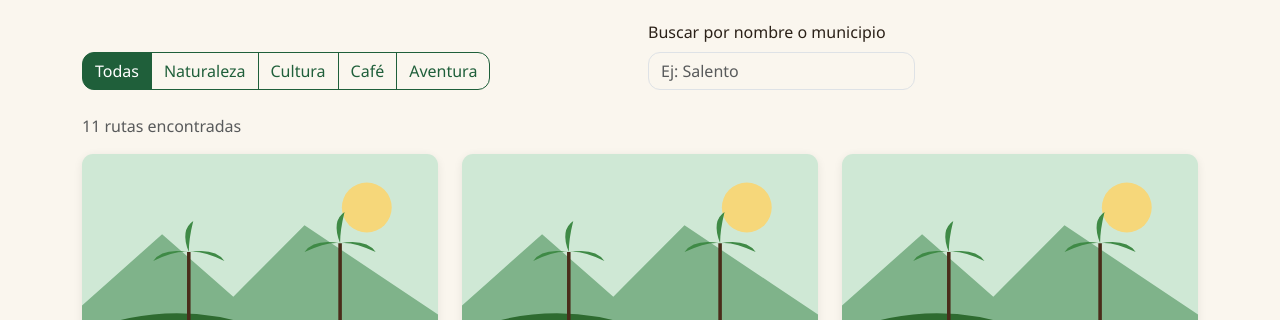
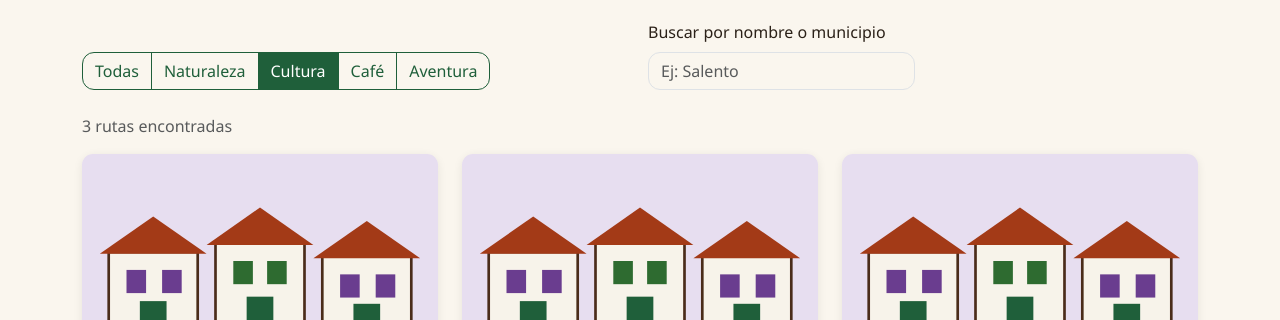
Before and after one commit to BrynR777/rutas-eje-cafetero, a website: page index.html in a window 1280 px wide. Both pictures are taken after a click on the button "Cultura". Shown: the part 480-800 px from the top of the page. Drawn offline with nearby package versions, Linux system fonts and the light colour scheme.

Commit message:
feat: filtros, busqueda y enventos accesibles, closes #4

```diff
--- a/index.html
+++ b/index.html
@@ -84,7 +84,7 @@
 
       <!-- TODO G4.4 - Agrega aria-live="polite" a este párrafo para que el lector
            de pantalla anuncie "N rutas encontradas" cada vez que cambie. -->
-      <p id="resultado" class="text-body-secondary"></p>
+      <p id="resultado" class="text-body-secondary" aria-live="polite"></p>
 
       <!-- ===== COMPONENTE 3: CARDS =====
            Esta es la TARJETA MODELO escrita a mano. Úsala como plantilla para crearCard() en js/app.js:
--- a/js/app.js
+++ b/js/app.js
@@ -144,7 +144,10 @@ function pintarRutas(lista, contenedor, mensaje) {
  *   - Si no -> solo las rutas cuyo ruta.tipo sea igual a tipo.
  * ============================================================ */
 function filtrarPorTipo(lista, tipo) {
-  // TODO: implementar
+  if (tipo === 'todos') {
+    return [...lista];
+  }
+  return lista.filter((ruta) => ruta.tipo === tipo);
 }
 
 /* ============================================================
@@ -163,7 +166,16 @@ function filtrarPorTipo(lista, tipo) {
  *   - Si no -> las rutas cuyo nombre O municipio (normalizados) incluyan el texto.
  * ============================================================ */
 function buscarPorTexto(lista, texto) {
-  // TODO: implementar
+  const busqueda = normalizar(texto);
+
+  if (busqueda === '') {
+    return [...lista];
+  }
+
+  return lista.filter((ruta) =>
+    normalizar(ruta.nombre).includes(busqueda) ||
+    normalizar(ruta.municipio).includes(busqueda)
+  );
 }
 
 /* ============================================================
@@ -219,13 +231,31 @@ function aplicarFiltros() {
  *        - aplicarFiltros();
  * ============================================================ */
 function iniciar() {
-  const botones = document.querySelectorAll('[data-tipo]');
+    const botones = document.querySelectorAll('[data-tipo]');
 
-  // TODO G4.3 - paso 1: eventos 'click' de los botones
+    // Eventos click de los botones
+    botones.forEach((boton) => {
+        boton.addEventListener('click', () => {
+            estado.tipo = boton.dataset.tipo;
 
-  // TODO G4.3 - paso 2: evento 'input' del buscador
+            botones.forEach((b) => {
+                b.classList.toggle('active', b === boton);
+                b.setAttribute('aria-pressed', String(b === boton));
+            });
 
-  aplicarFiltros(); // pinta todas las rutas al cargar
+            aplicarFiltros();
+        });
+    });
+
+    // Evento input del buscador
+    const buscador = document.querySelector('#buscador');
+
+    buscador.addEventListener('input', (evento) => {
+        estado.texto = evento.target.value;
+        aplicarFiltros();
+    });
+
+    aplicarFiltros();
 }
 
 // En el navegador arranca la app; en Node (pruebas) exporta las funciones.
```
Also changed, not shown: APRENDIZAJES.md (+8 -3 lines).
